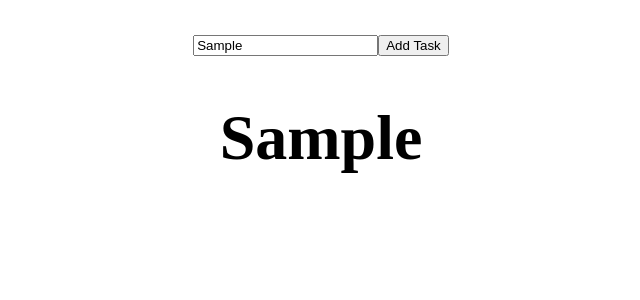
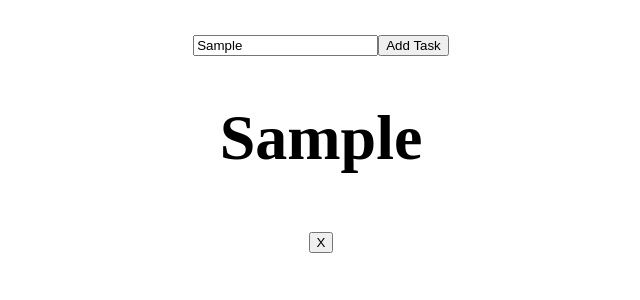
Before and after one commit to IT22074072/CRUD-in-React-todo-list-, a React (Create React App) app in the folder crud/: page / in a window 1280 px wide. Both pictures are taken after typing "Sample" into the empty fields and a click on the button "Add Task". Shown: the top 300 px of the page, without its empty margins (319-959 px from the left). Built offline with nearby package versions, Linux system fonts and the light colour scheme.

Commit message:
add delete button to the ui

```diff
--- a/crud/src/App.js
+++ b/crud/src/App.js
@@ -22,7 +22,6 @@ function App() {
 
   };
 
-
   return (
     <div className="App">
       <h1>
@@ -32,7 +31,10 @@ function App() {
         </div>
         <div className='list'>
           {todoList.map((task) => {
-            return <h1>{task}</h1>
+            return <div>
+              <h1>{task}</h1>
+              <button>X</button>
+              </div>
           })}
 
         </div>
```
